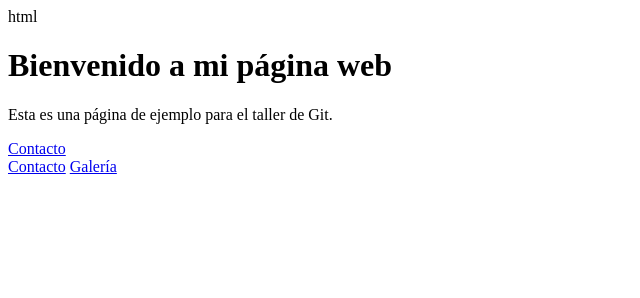
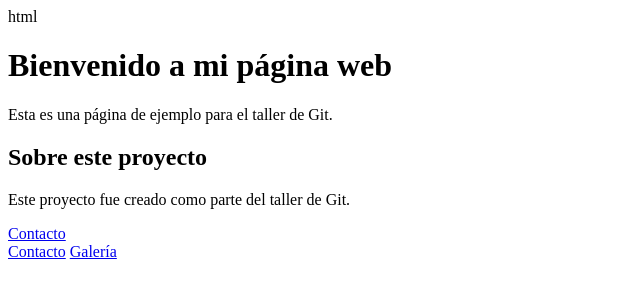
Before and after one commit to Julihndz5/MI-PROYECTO-WEB, a plain HTML site: page index.html in a window 1280 px wide. Shown: the whole page, without its empty margins (0-640 px from the left). Drawn offline with Linux system fonts and the light colour scheme.

```diff
--- a/index.html
+++ b/index.html
@@ -5,9 +5,13 @@
 <title>Mi Página Web</title>
 </head>
 <body>
+
 <h1>Bienvenido a mi página web</h1>
 <p>Esta es una página de ejemplo para el taller de Git.</p>
-
+<section>
+<h2>Sobre este proyecto</h2>
+<p>Este proyecto fue creado como parte del taller de Git.</p>
+</section>
     <nav>
         <a href="contacto.html">Contacto</a>
         </nav>
```
